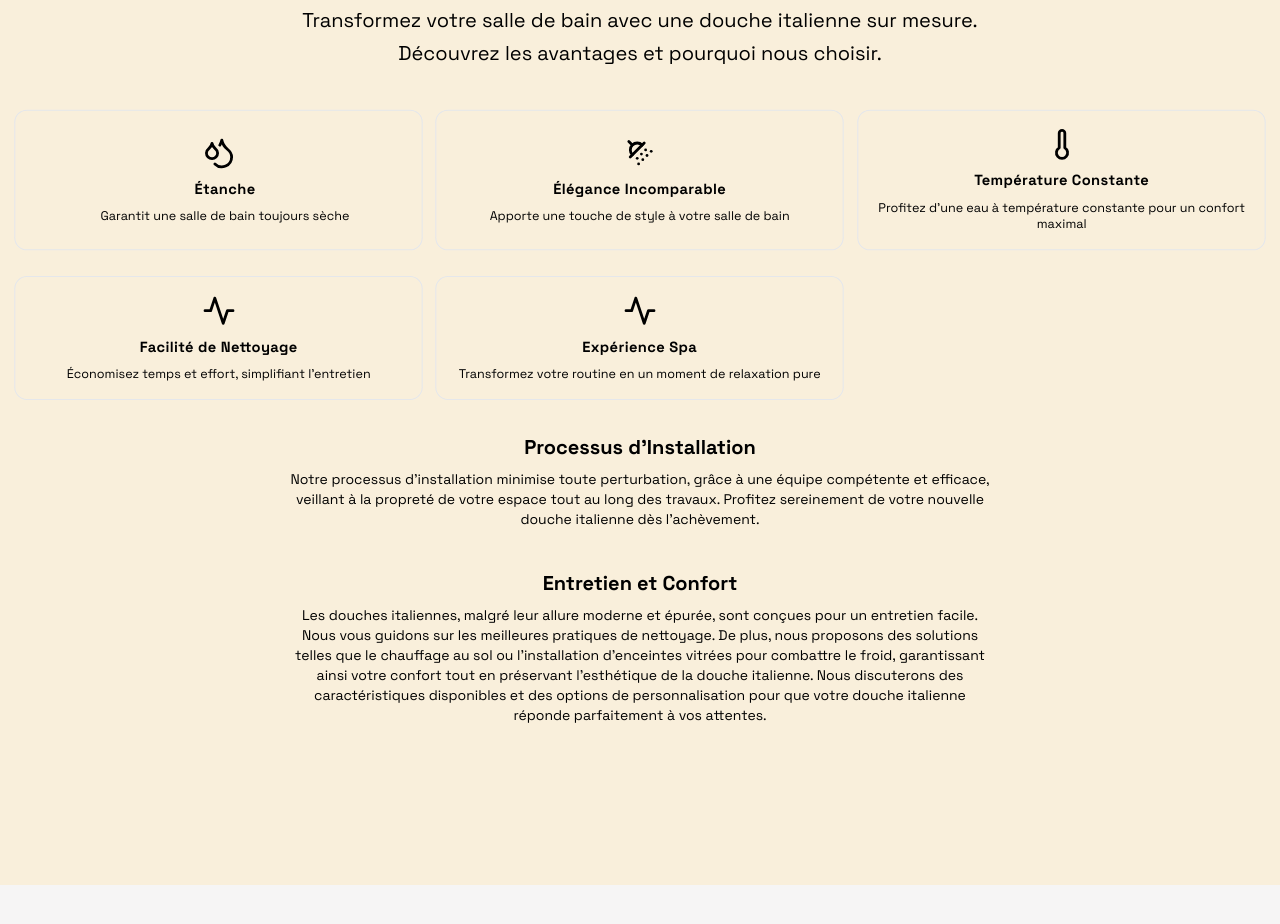
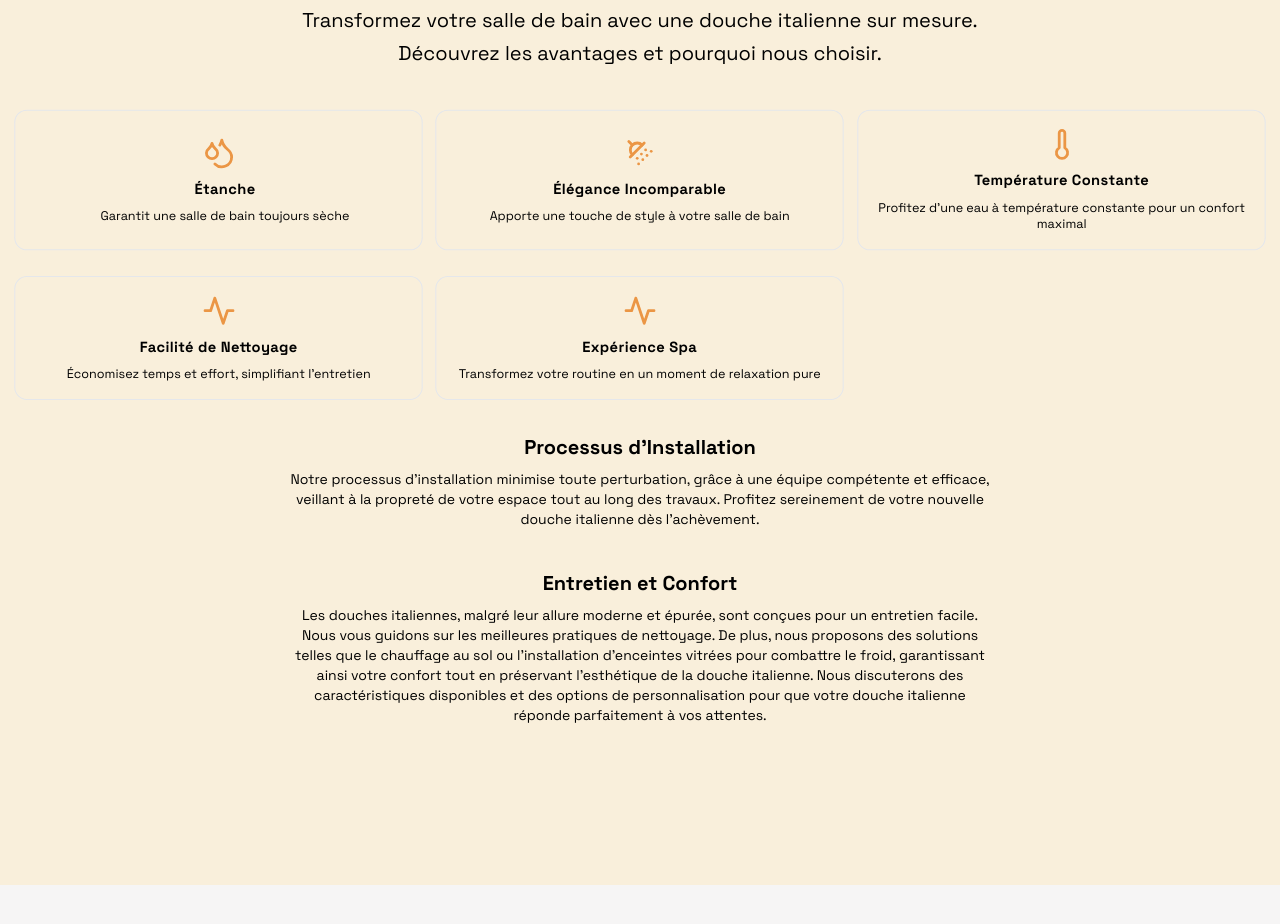
Before and after one commit to All-Khwarizmi/carrestyle, a Next.js app: page / in a window 1280 px wide. Shown: the part 1040-1964 px from the top of the page. Built offline with nearby package versions, Linux system fonts and the light colour scheme.

Commit message:
📦 NEW: Change icon color in benefits cards

```diff
--- a/app/components/Painpoints.tsx
+++ b/app/components/Painpoints.tsx
@@ -20,14 +20,14 @@ export function BenefitsObjectionsData() {
         </div>
         <div className="grid max-w-sm w-full grid-cols-2 gap-4 mx-auto md:grid-cols-3 md:max-w-none md:gap-8 lg:grid-cols-3 xl:grid-cols-3">
           <div className="flex flex-col items-center justify-center space-y-2 space-x-3 border border-gray-200  rounded-xl p-4 hover:shadow-lg transition-transform scale-105 translate-y-1  dark:hover:shadow-lg dark:border-gray-800">
-            <DropletsIcon className="w-8 h-8" />
+            <DropletsIcon className="w-8 h-8 primary-color " />
             <h3 className="text-sm font-bold tracking-wide"> Étanche </h3>
             <p className="text-xs ">
               Garantit une salle de bain toujours sèche
             </p>
           </div>
           <div className="flex flex-col items-center justify-center space-y-2 border border-gray-200  rounded-xl p-4 hover:shadow-lg transition-transform scale-105 translate-y-1  dark:hover:shadow-lg dark:border-gray-800">
-            <ShowerHeadIcon className="w-8 h-8" />
+            <ShowerHeadIcon className="w-8 h-8 primary-color" />
             <h3 className="text-sm font-bold tracking-wide">
               Élégance Incomparable
             </h3>
@@ -36,7 +36,7 @@ export function BenefitsObjectionsData() {
             </p>
           </div>
           <div className="flex flex-col items-center justify-center space-y-2 border border-gray-200  rounded-xl p-4 hover:shadow-lg transition-transform scale-105 translate-y-1 dark:hover:shadow-lg dark:border-gray-800">
-            <ThermometerIcon className="w-8 h-8" />
+            <ThermometerIcon className="w-8 h-8 primary-color" />
             <h3 className="text-sm font-bold tracking-wide">
               Température Constante
             </h3>
@@ -45,7 +45,7 @@ export function BenefitsObjectionsData() {
             </p>
           </div>
           <div className="flex flex-col items-center justify-center space-y-2 border border-gray-200  rounded-xl p-4 hover:shadow-lg transition-transform scale-105 translate-y-1 dark:hover:shadow-lg dark:border-gray-800">
-            <ActivityIcon className="w-8 h-8" />
+            <ActivityIcon className="w-8 h-8 primary-color" />
             <h3 className="text-sm font-bold tracking-wide">
               Facilité de Nettoyage
             </h3>
@@ -54,7 +54,7 @@ export function BenefitsObjectionsData() {
             </p>
           </div>
           <div className="flex flex-col items-center justify-center space-y-2 border border-gray-200  rounded-xl p-4 hover:shadow-lg transition-transform scale-105 translate-y-1 dark:hover:shadow-lg dark:border-gray-800">
-            <ActivityIcon className="w-8 h-8" />
+            <ActivityIcon className="w-8 h-8 primary-color" />
             <h3 className="text-sm font-bold tracking-wide">Expérience Spa</h3>
             <p className="text-xs ">
               Transformez votre routine en un moment de relaxation pure
```
